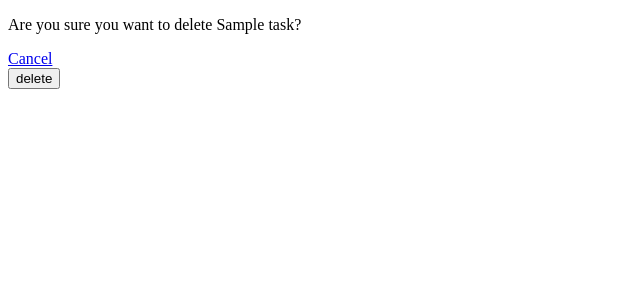
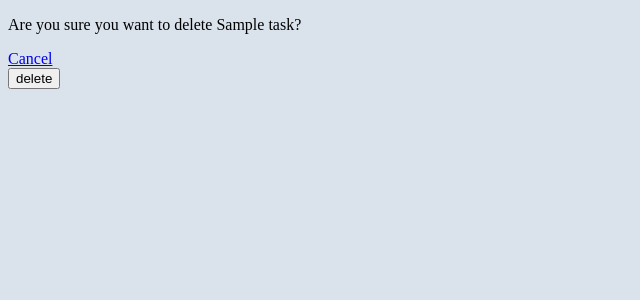
Before and after one commit to jamesAlhassan/TaskApp, a Django app: page /tasks/delete/1/ in a window 1280 px wide. Shown: the top 300 px of the page, without its empty margins (0-640 px from the left). Run offline with Django 4.2, Linux system fonts and the light colour scheme; tables that the repository leaves empty hold one stand-in row (values such as "Sample post").

Commit message:
Add Css Variables setup

```diff
--- a/static/css/styles.css
+++ b/static/css/styles.css
@@ -0,0 +1,27 @@
+/*
+===============
+Fonts
+===============
+*/
+@import url("https://fonts.googleapis.com/css?family=Lato:400,700&display=swap");
+
+/*
+===============
+Variables
+===============
+*/
+:root {
+  --clr-violet: #5e35b1;
+  --clr-yellow: #ffa726;
+  --clr-grey-10: hsl(210, 36%, 96%);
+  --clr-grey-9: hsl(212, 33%, 89%);
+  --transition: all 0.3s linear;
+  --spacing: 0.25rem;
+  --radius: 0.5rem;
+  --light-shadow: 0 5px 15px rgba(0, 0, 0, 0.1);
+  --dark-shadow: 0 5px 15px rgba(0, 0, 0, 0.2);
+}
+
+body {
+  background: var(--clr-grey-9);
+}
--- a/templates/list_task.html
+++ b/templates/list_task.html
@@ -1,6 +1,5 @@
-{% extends "base.html" %}
-{% block title %}TASK LIST{% endblock title %}
-{% block content %}
+{% extends "base.html" %} {% load static %}
+{% block title %}TASK LIST{% endblock title %} {% block content %}
 <form method="post" action="/tasks/">
   {% csrf_token %} {{form.title}}
   <!-- <input type="submit" name="Create Task" /> -->
```
